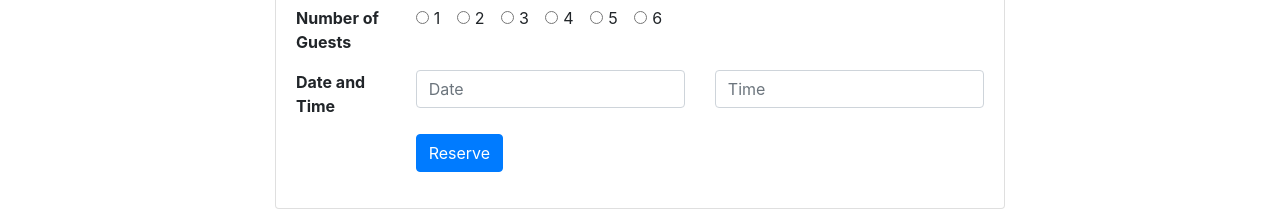
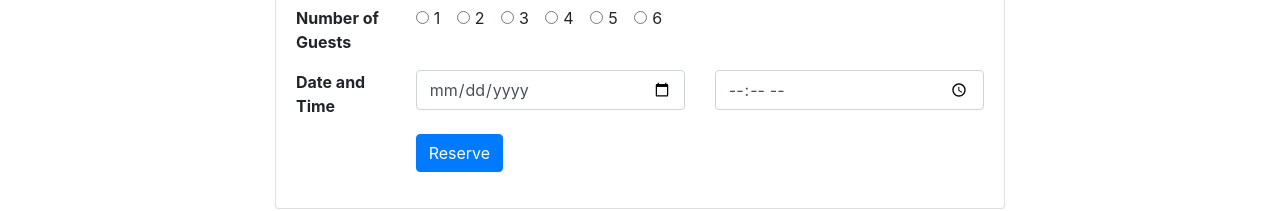
Before and after one commit to Farithul/CoruserUIBootstrap4, a website: page index.html in a window 1280 px wide. Shown: the part 1971-2182 px from the top of the page. Drawn offline with nearby package versions, Linux system fonts and the light colour scheme.

Commit message:
Assignment2Update

```diff
--- a/index.html
+++ b/index.html
@@ -220,8 +220,8 @@
                                 </dl>
                                 <dl class="row">
                                     <dt class="col-sm-2">Date and Time</dt>
-                                    <dd class="col-sm-5"><input type = "text" class="form-control" placeholder="Date"/></dd>
-                                    <dd class="col-sm-5"><input type = "text" class="form-control" placeholder="Time"/></dd>
+                                    <dd class="col-sm-5"><input type = "date" class="form-control" placeholder="Date"/></dd>
+                                    <dd class="col-sm-5"><input type = "time" class="form-control" placeholder="Time"/></dd>
                                 </dl>
                                 <dl class="row">
                                     <div class="col-sm-2"></div>
```
